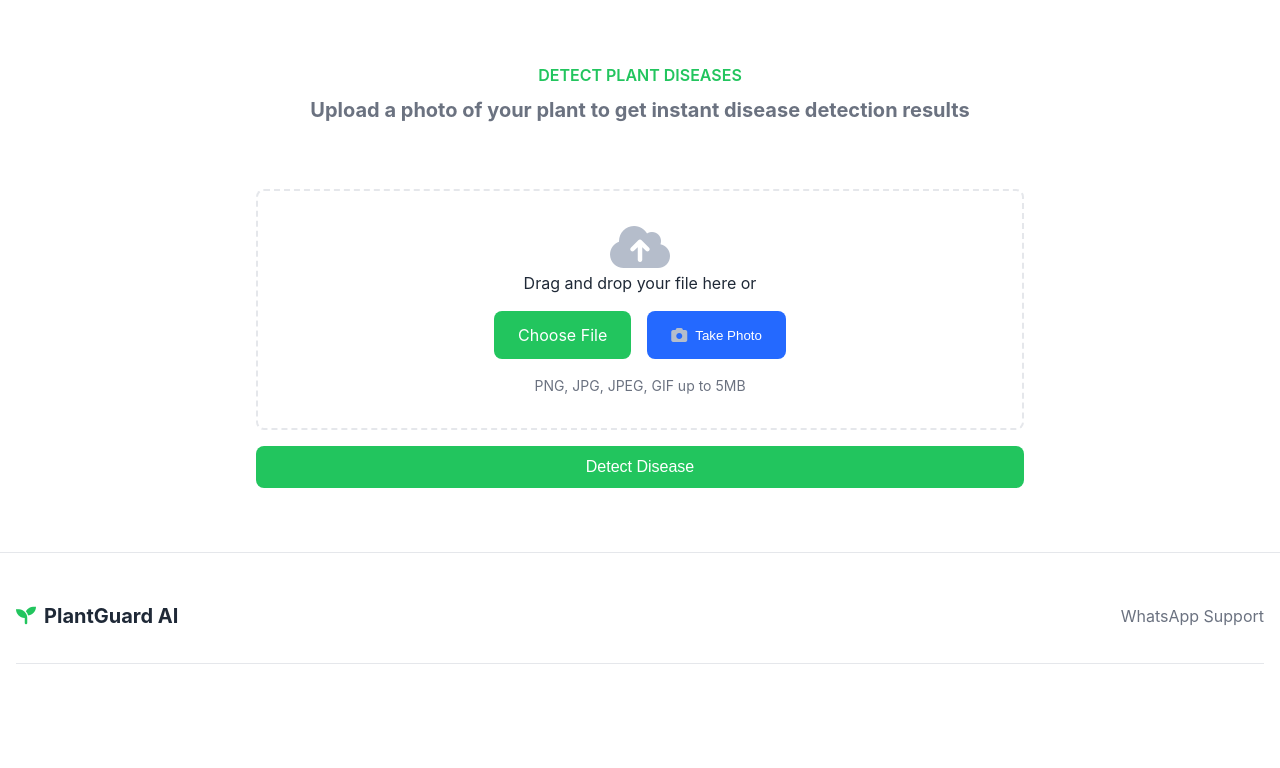
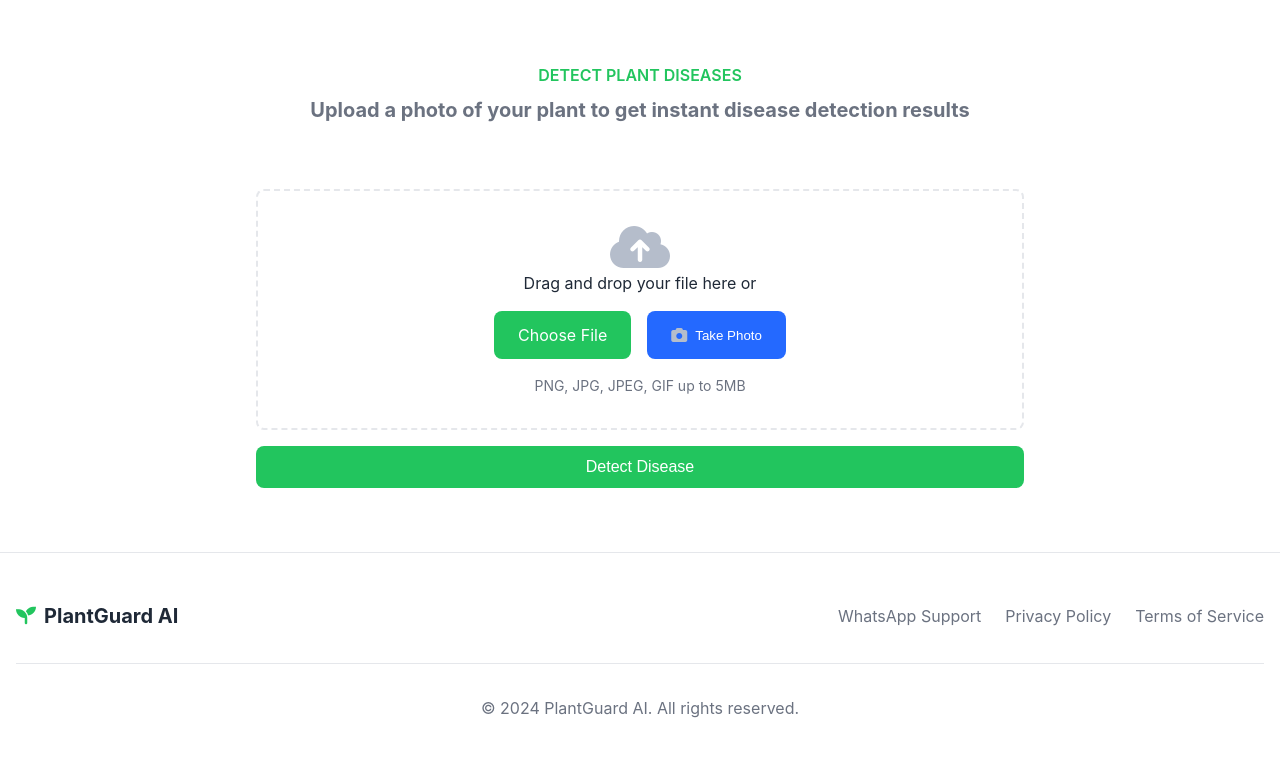
Before and after one commit to btwitssayan/PlantGuard-Web, a Flask app: page / in a window 1280 px wide. Shown: the part 1247-2015 px from the top of the page. Before the commit the page ends 1911 px from the top, so only its background shows below. Run offline with Flask 3, Linux system fonts and the light colour scheme.

Commit message:
major update 2

```diff
--- a/static/styles.css
+++ b/static/styles.css
@@ -344,6 +344,8 @@ nav {
 
 .preview-container {
     margin: 1rem 0;
+    justify-content: center;
+    align-items: center;
 }
 
 .preview-container img {
--- a/templates/contact.html
+++ b/templates/contact.html
@@ -91,6 +91,7 @@
             </div>
         </div>
         <div class="footer-bottom">
+            <p>&copy; <span id="year"></span> PlantGuard AI. All rights reserved.</p>
         </div>
     </footer>
     <script src={{ url_for('static', filename='index.js') }}></script>
--- a/templates/developers.html
+++ b/templates/developers.html
@@ -91,6 +91,7 @@
             </div>
         </div>
         <div class="footer-bottom">
+            <p>&copy; <span id="year"></span> PlantGuard AI. All rights reserved.</p>
         </div>
     </footer>
     <script src={{ url_for('static', filename='index.js') }}></script>
--- a/templates/index.html
+++ b/templates/index.html
@@ -136,9 +136,12 @@
             </div>
             <div class="footer-links">
                 <a href="https://wa.me/+1(415)523-8886" target="_blank" rel="noopener noreferrer">WhatsApp Support</a>
+                <a href="#">Privacy Policy</a>
+                <a href="/terms">Terms of Service</a>
             </div>
         </div>
         <div class="footer-bottom">
+            <p>&copy; <span id="year"></span> PlantGuard AI. All rights reserved.</p>
         </div>
     </footer>
     <script src={{ url_for('static', filename='index.js') }}></script>
```
